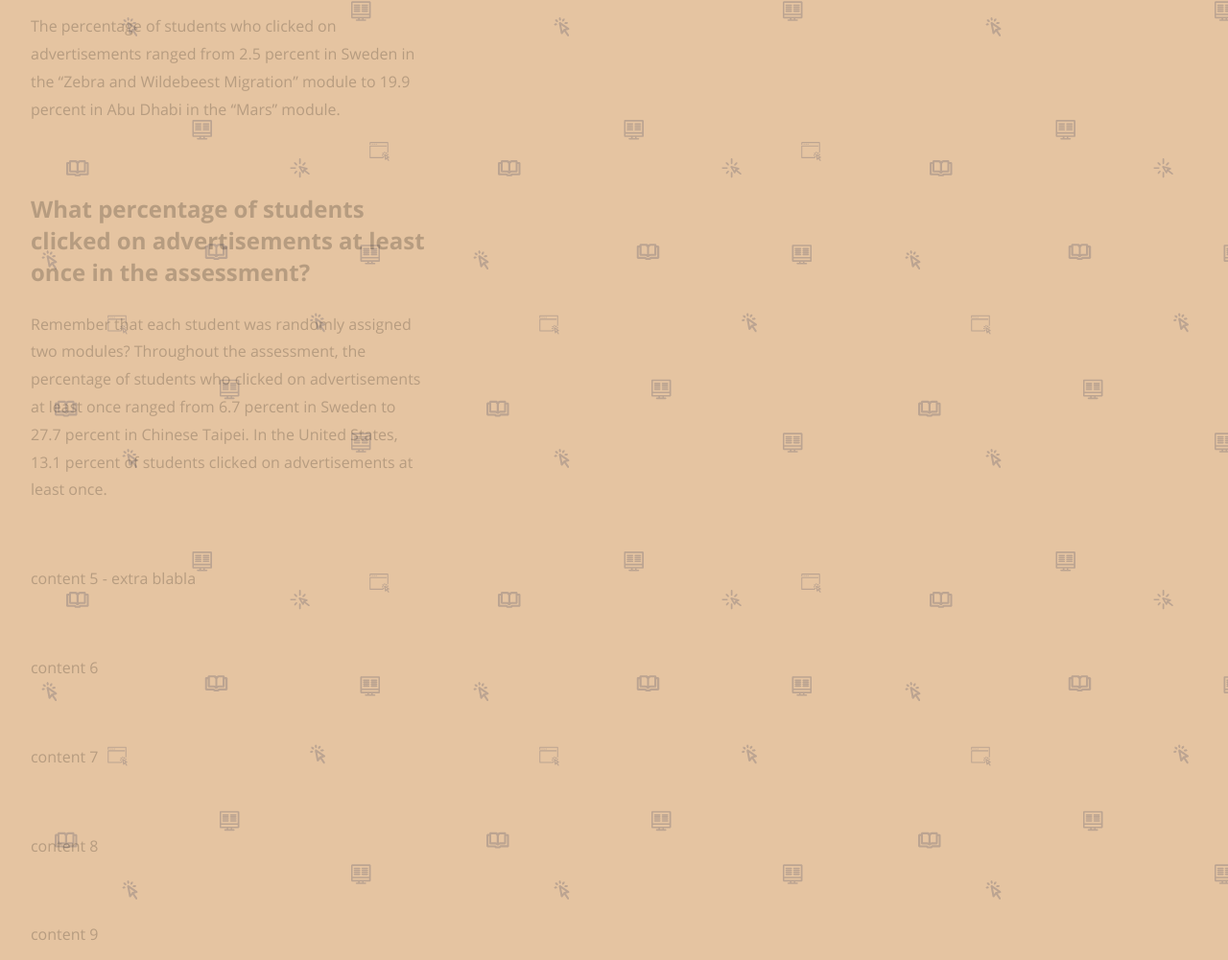
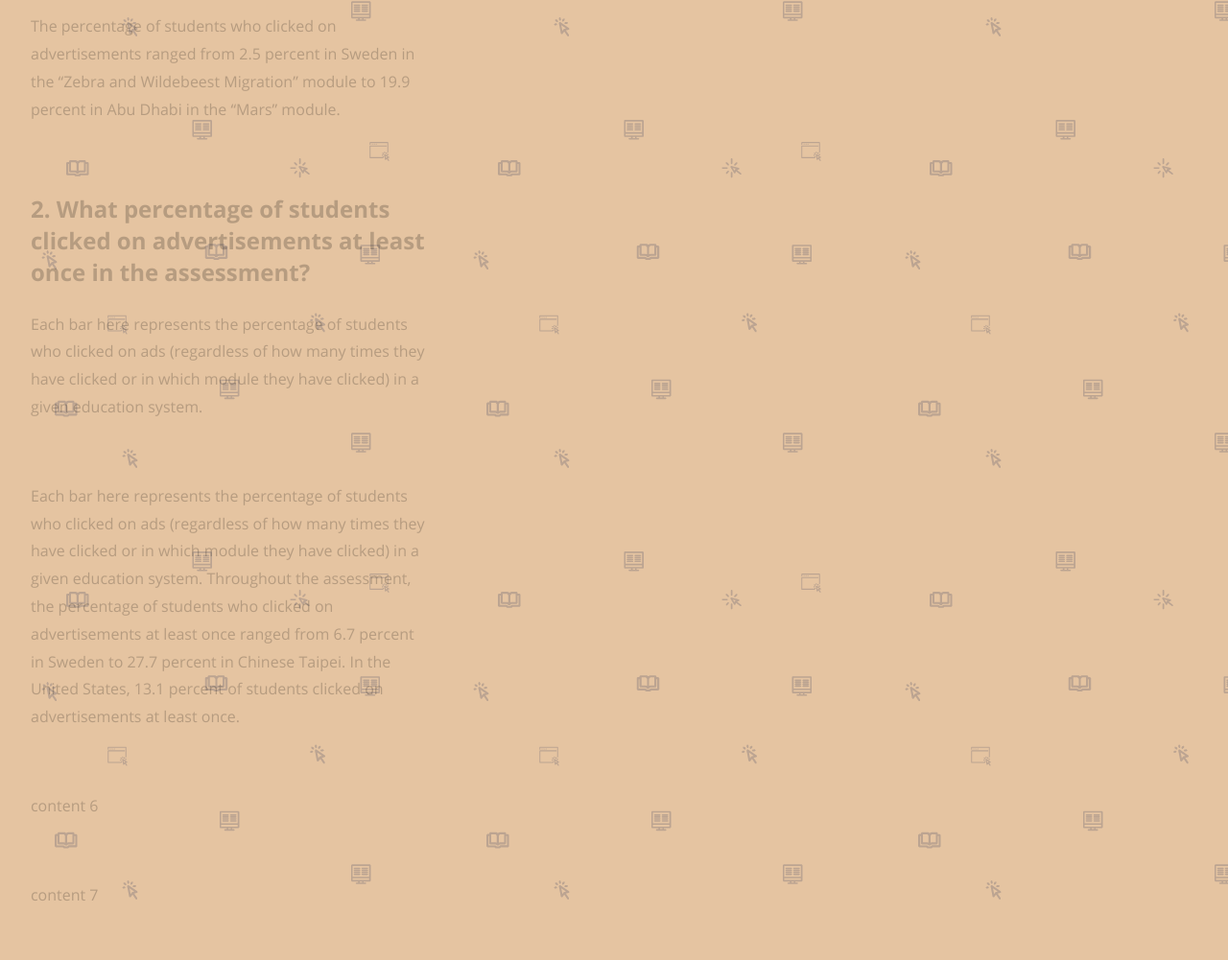
Before and after one commit to yuqiliao/InternationalAssessment_ProcessData, a plain HTML site: page data story/index.html in a window 1280 px wide. Shown: the part 3969-4970 px from the top of the page at 96% size. Drawn offline with Linux system fonts and the light colour scheme; no server answers.

Commit message:
minor update

```diff
--- a/data story/index.html
+++ b/data story/index.html
@@ -80,11 +80,11 @@
                     <p class = "RQ1">The percentage of students who clicked on advertisements ranged from 2.5 percent in Sweden in the “Zebra and Wildebeest Migration” module to 19.9 percent in Abu Dhabi in the “Mars” module.</p>
                 </div>
                 <div class='step' data-step='5'>
-                    <h3 id = "RQ2" class = "RQ2">What percentage of students clicked on advertisements at least once in the assessment?</h3>
-                    <p class = "RQ2">Remember that each student was randomly assigned two modules? Throughout the assessment, the percentage of students who clicked on advertisements at least once ranged from 6.7 percent in Sweden to 27.7 percent in Chinese Taipei. In the United States, 13.1 percent of students clicked on advertisements at least once.</p>
+                    <h3 id = "RQ2" class = "RQ2">2. What percentage of students clicked on advertisements at least once in the assessment?</h3>
+                    <p class = "RQ2">Each bar here represents the percentage of students who clicked on ads (regardless of how many times they have clicked or in which module they have clicked) in a given education system.</p>
                 </div>
                 <div class='step' data-step='6'>
-                    <p>content 5 - extra blabla</p>
+                    <p class = "RQ2">Each bar here represents the percentage of students who clicked on ads (regardless of how many times they have clicked or in which module they have clicked) in a given education system. Throughout the assessment, the percentage of students who clicked on advertisements at least once ranged from 6.7 percent in Sweden to 27.7 percent in Chinese Taipei. In the United States, 13.1 percent of students clicked on advertisements at least once.</p>
                 </div>
                 <div class='step' data-step='7'>
                     <p>content 6</p>
--- a/data story/js/script.js
+++ b/data story/js/script.js
@@ -117,10 +117,10 @@ function handleStepEnter(response) {
             //no nothing
             break;
         case 7:
-            //no nothing
+            drawTwoBars(data_4, response);
             break;
         case 8:
-            drawTwoBars(data_4, response);
+             //no nothing
             break;
         case 9:
             drawTwoBarsWithWaterFalls(data_5, response);
```
